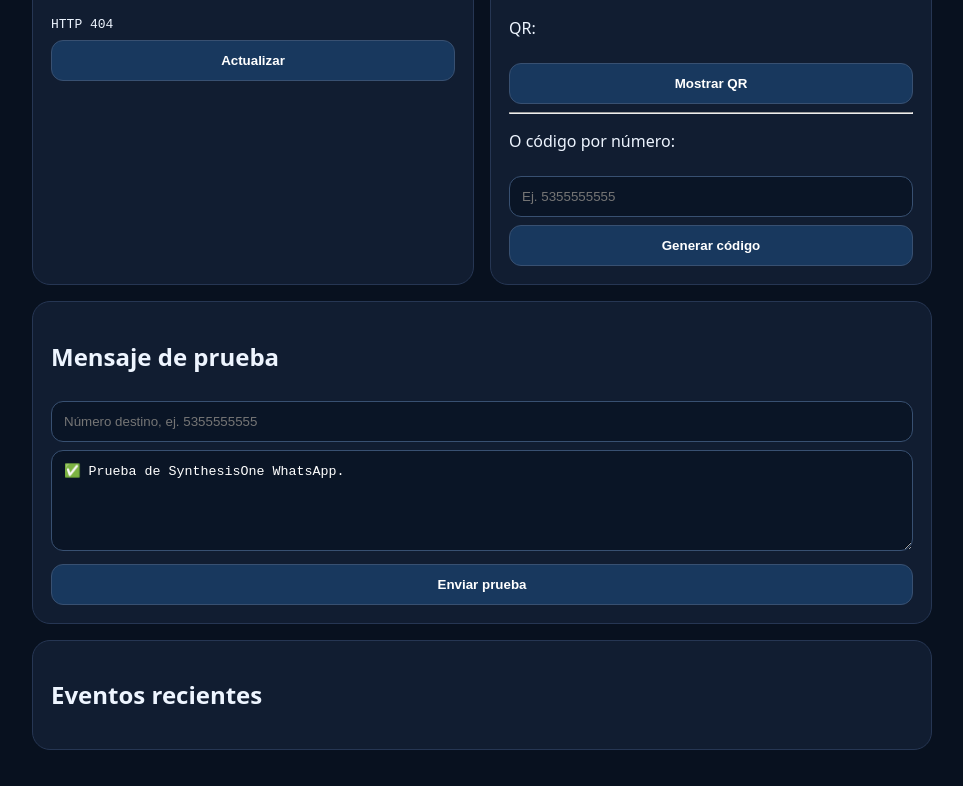
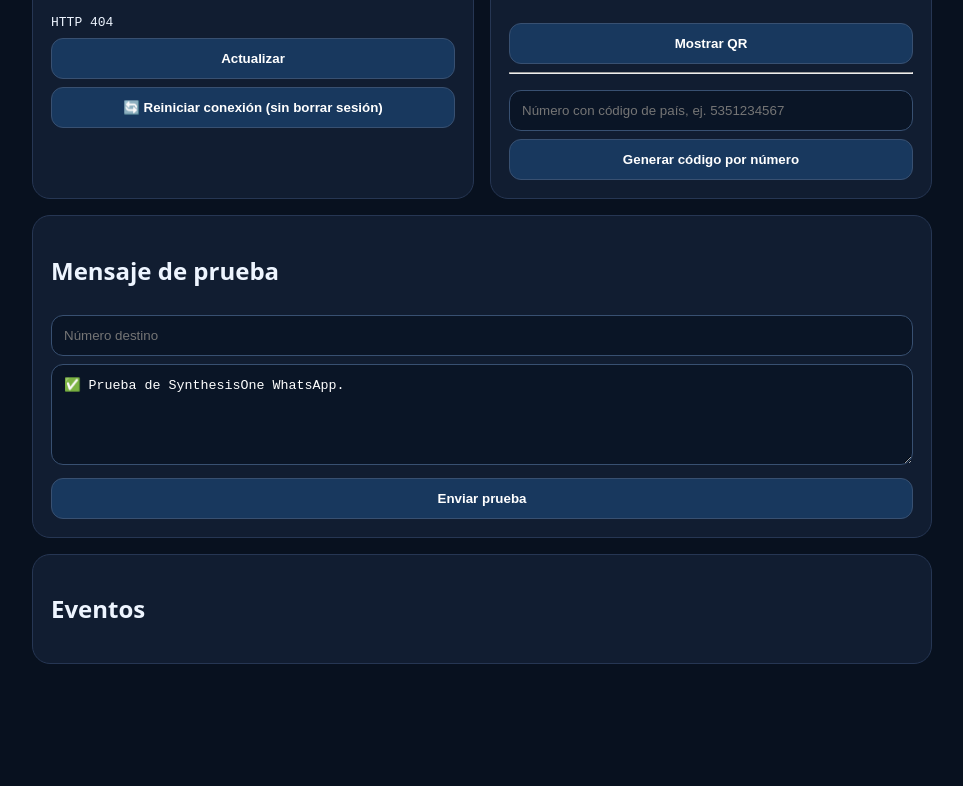
Before and after one commit to CromwellTrading/SynthesisOne-WhatsApp-Bot, a website: page public/admin.html in a window 1280 px wide. Shown: the part 371-1157 px from the top of the page, without its empty margins (158-1121 px from the left). After the commit the page ends 1069 px from the top, so only its background shows below. Drawn offline with Linux system fonts and the light colour scheme; no server answers.

Commit message:
Add files via upload

```diff
--- a/public/admin.html
+++ b/public/admin.html
@@ -1,30 +1,17 @@
-<!doctype html>
-<html lang="es">
-<head>
-<meta charset="utf-8">
-<meta name="viewport" content="width=device-width,initial-scale=1">
-<title>SynthesisOne WhatsApp</title>
-<style>
-body{font-family:system-ui,-apple-system,sans-serif;background:#08111f;color:#eef5ff;margin:0;padding:20px}.box{max-width:900px;margin:auto}.card{background:#111d31;border:1px solid #263653;border-radius:18px;padding:18px;margin-bottom:16px}input,textarea,button{width:100%;box-sizing:border-box;border-radius:12px;border:1px solid #385071;padding:12px;background:#0a1526;color:#fff;margin-top:8px}button{cursor:pointer;font-weight:700;background:#18385e}.grid{display:grid;grid-template-columns:1fr 1fr;gap:16px}.status{font-family:monospace;white-space:pre-wrap}.qr{max-width:320px;background:white;padding:12px;border-radius:12px;display:block;margin:12px auto}@media(max-width:700px){.grid{grid-template-columns:1fr}}
-</style>
-</head>
-<body><div class="box">
+<!doctype html><html lang="es"><head><meta charset="utf-8"><meta name="viewport" content="width=device-width,initial-scale=1"><title>SynthesisOne WhatsApp</title><style>
+body{font-family:system-ui,sans-serif;background:#08111f;color:#eef5ff;margin:0;padding:18px}.box{max-width:900px;margin:auto}.card{background:#111d31;border:1px solid #263653;border-radius:18px;padding:18px;margin-bottom:16px}input,textarea,button{width:100%;box-sizing:border-box;border-radius:12px;border:1px solid #385071;padding:12px;background:#0a1526;color:#fff;margin-top:8px}button{cursor:pointer;font-weight:700;background:#18385e}.grid{display:grid;grid-template-columns:1fr 1fr;gap:16px}.status{font-family:monospace;white-space:pre-wrap;word-break:break-word}.qr{max-width:320px;background:#fff;padding:10px;border-radius:12px;display:block;margin:10px auto}@media(max-width:700px){.grid{grid-template-columns:1fr}}</style></head><body><div class="box">
 <div class="card"><h1>SynthesisOne → WhatsApp</h1><p>Panel de prueba del webhook.</p><input id="secret" type="password" placeholder="ADMIN_SECRET"><button onclick="save()">Guardar acceso</button></div>
-<div class="grid">
-<div class="card"><h2>Estado</h2><div id="status" class="status">Cargando…</div><button onclick="refresh()">Actualizar</button></div>
-<div class="card"><h2>Vincular WhatsApp</h2><p>QR:</p><img id="qr" class="qr" alt="QR" style="display:none"><button onclick="loadQr()">Mostrar QR</button><hr><p>O código por número:</p><input id="waPhone" placeholder="Ej. 5355555555"><button onclick="pair()">Generar código</button><div id="pairing" class="status"></div></div>
-</div>
-<div class="card"><h2>Mensaje de prueba</h2><input id="testPhone" placeholder="Número destino, ej. 5355555555"><textarea id="testMsg" rows="5">✅ Prueba de SynthesisOne WhatsApp.</textarea><button onclick="sendTest()">Enviar prueba</button><div id="result" class="status"></div></div>
-<div class="card"><h2>Eventos recientes</h2><div id="events" class="status"></div></div>
-</div>
+<div class="grid"><div class="card"><h2>Estado</h2><div id="status" class="status">Cargando…</div><button onclick="refresh()">Actualizar</button><button onclick="restartWa()">🔄 Reiniciar conexión (sin borrar sesión)</button></div>
+<div class="card"><h2>Vincular WhatsApp</h2><img id="qr" class="qr" alt="QR" style="display:none"><button onclick="loadQr()">Mostrar QR</button><hr><input id="waPhone" placeholder="Número con código de país, ej. 5351234567"><button onclick="pair()">Generar código por número</button><div id="pairing" class="status"></div></div></div>
+<div class="card"><h2>Mensaje de prueba</h2><input id="testPhone" placeholder="Número destino"><textarea id="testMsg" rows="5">✅ Prueba de SynthesisOne WhatsApp.</textarea><button onclick="sendTest()">Enviar prueba</button><div id="result" class="status"></div></div>
+<div class="card"><h2>Eventos</h2><div id="events" class="status"></div></div></div>
 <script>
-function key(){return sessionStorage.getItem('admin_secret')||document.getElementById('secret').value.trim()}
-function save(){const k=document.getElementById('secret').value.trim();if(k){sessionStorage.setItem('admin_secret',k);refresh()}}
+function key(){return sessionStorage.getItem('admin_secret')||document.getElementById('secret').value.trim()}function save(){const k=document.getElementById('secret').value.trim();if(k){sessionStorage.setItem('admin_secret',k);refresh()}}
 async function api(url,opt={}){opt.headers=Object.assign({'Content-Type':'application/json','X-Admin-Secret':key()},opt.headers||{});const r=await fetch(url,opt);const j=await r.json().catch(()=>({}));if(!r.ok)throw new Error(j.error||('HTTP '+r.status));return j}
-async function refresh(){try{const j=await api('/api/admin/status');document.getElementById('status').textContent=JSON.stringify(j.whatsapp,null,2);document.getElementById('events').textContent=JSON.stringify(j.recentEvents,null,2)}catch(e){document.getElementById('status').textContent=e.message}}
+async function refresh(){try{const j=await api('/api/admin/status');document.getElementById('status').textContent=JSON.stringify({whatsapp:j.whatsapp,remoteSession:j.remoteSession},null,2);document.getElementById('events').textContent=JSON.stringify(j.recentEvents,null,2)}catch(e){document.getElementById('status').textContent=e.message}}
+async function restartWa(){try{await api('/api/admin/restart',{method:'POST'});setTimeout(refresh,1500)}catch(e){alert(e.message)}}
 async function loadQr(){try{const j=await api('/api/admin/qr');const img=document.getElementById('qr');img.src=j.dataUrl;img.style.display='block'}catch(e){alert(e.message)}}
 async function pair(){try{const j=await api('/api/admin/pairing-code',{method:'POST',body:JSON.stringify({phone_number:document.getElementById('waPhone').value})});document.getElementById('pairing').textContent='Código: '+j.code}catch(e){document.getElementById('pairing').textContent=e.message}}
 async function sendTest(){try{const j=await api('/api/admin/send-test',{method:'POST',body:JSON.stringify({phone_number:document.getElementById('testPhone').value,message:document.getElementById('testMsg').value})});document.getElementById('result').textContent=JSON.stringify(j,null,2)}catch(e){document.getElementById('result').textContent=e.message}}
-if(sessionStorage.getItem('admin_secret')){document.getElementById('secret').value='••••••••'}refresh();setInterval(refresh,10000)
-</script>
-</body></html>
+refresh();setInterval(refresh,10000)
+</script></body></html>
```
